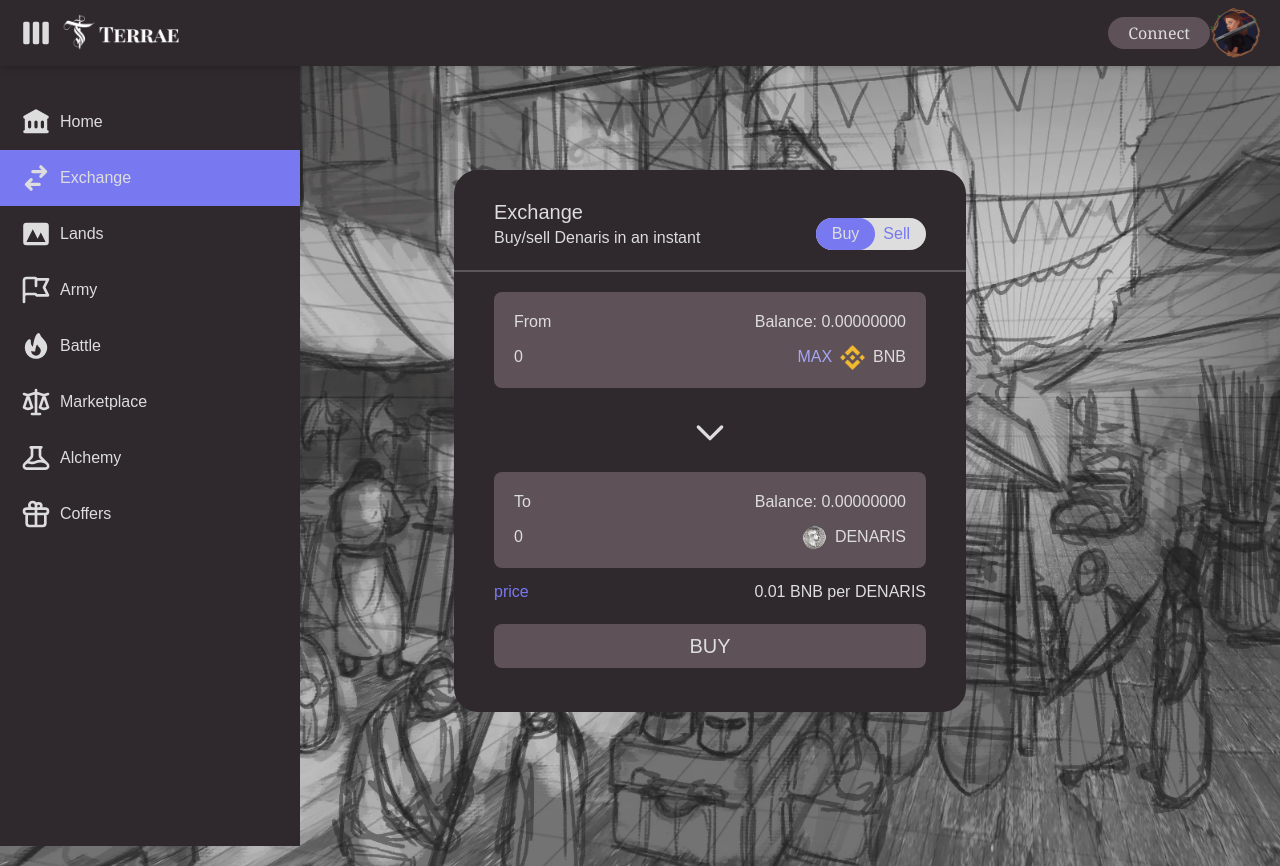
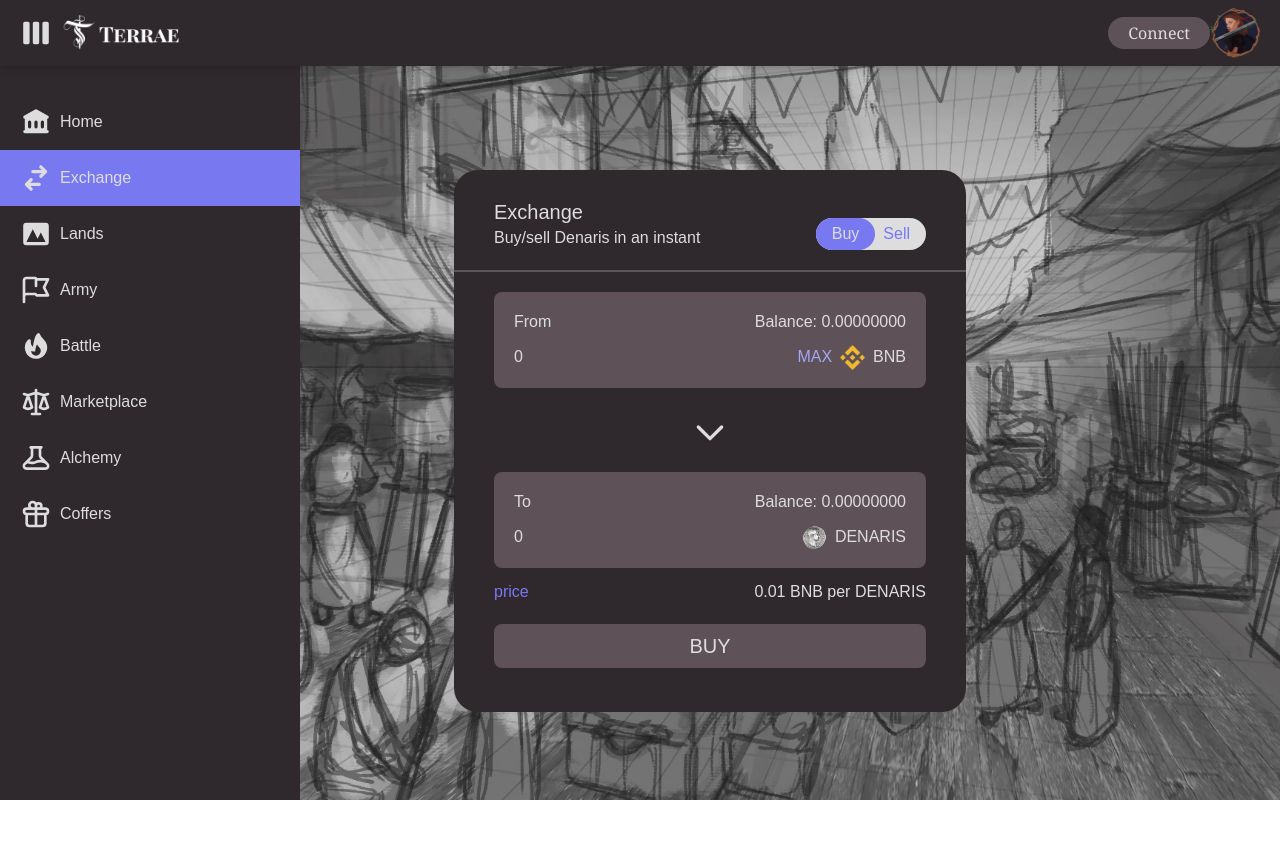
Before and after one commit to fedecaccia/terrae-webapp-tests, a Next.js app: page /exchange in a window 1280 px wide. After the commit the page ends 800 px from the top, so only its background shows below. Built offline with nearby package versions, Linux system fonts and the light colour scheme; what web3 would draw is missing.

Commit message:
fix overflow

```diff
--- a/pages/exchange.js
+++ b/pages/exchange.js
@@ -5,7 +5,7 @@ import ExchangeWidget from "../components/ExchangeWidget";
 const Exchange = () => {
 
   return(
-    <Layout extraClass="bg-exchange bg-cover">
+    <Layout extraClass="bg-exchange bg-cover h-screen overflow-hidden">
       <Sidebar selected={"EXCHANGE"}/>
       <ExchangeWidget/>
     </Layout>
--- a/pages/index.js
+++ b/pages/index.js
@@ -5,7 +5,7 @@ import ExchangeWidget from "../components/ExchangeWidget";
 const Home = () => {
 
   return(
-    <Layout extraClass="bg-home">
+    <Layout extraClass="bg-home h-screen overflow-hidden">
       <Sidebar selected={"HOME"}/>
       {/* Widget */}
     </Layout>
```
